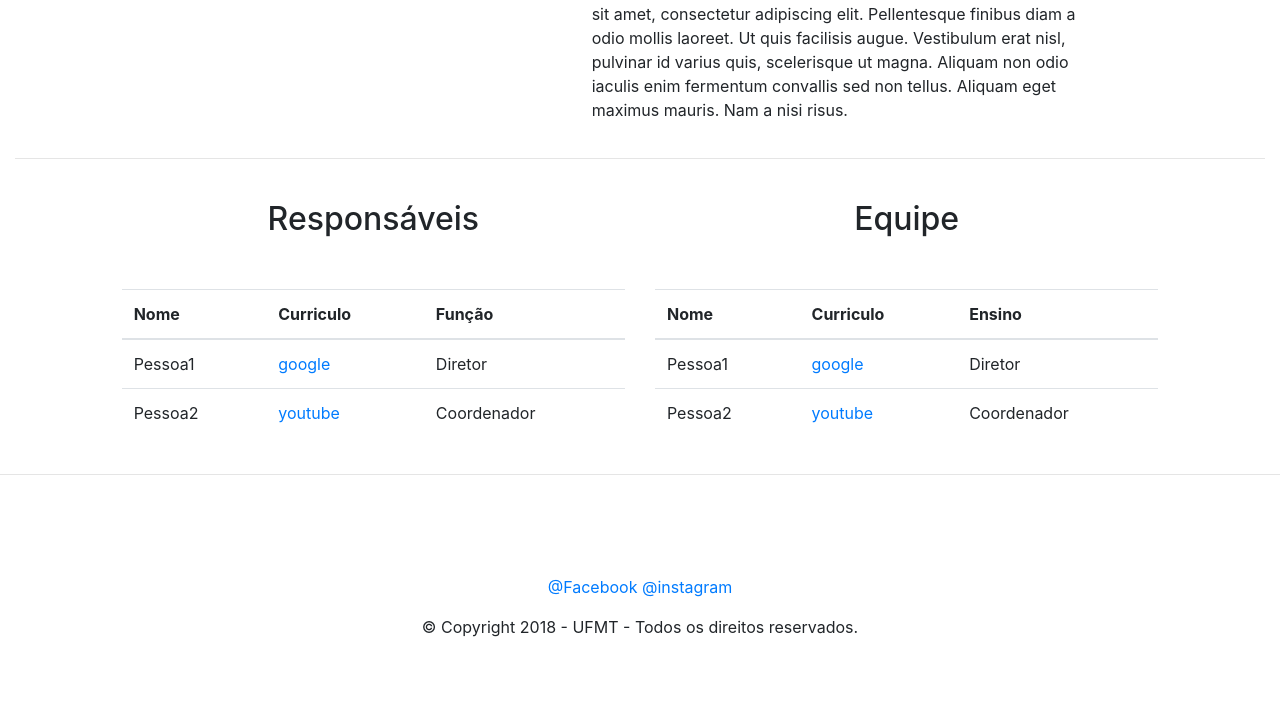
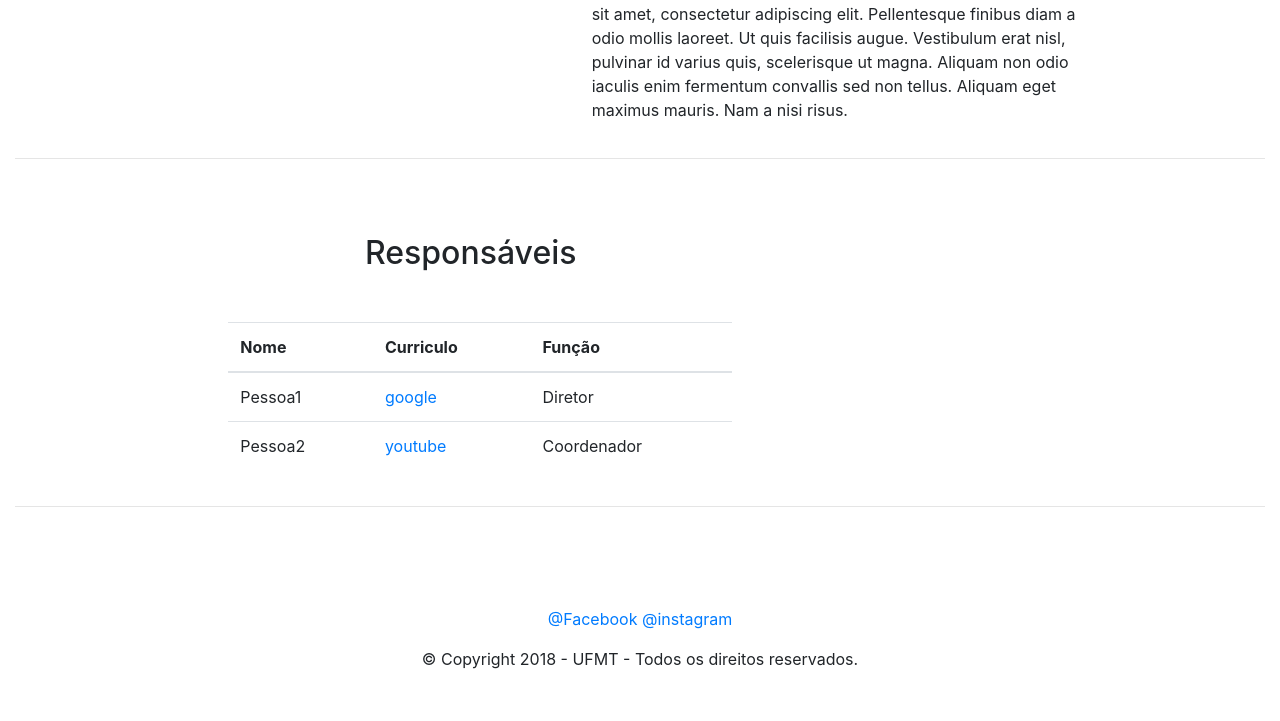
Before and after one commit to PascalBreno/Site-Eit, a PHP site: page /laboratorios.php in a window 1280 px wide. Shown: the part 805-1526 px from the top of the page. Before the commit the page ends 1442 px from the top, so only its background shows below. Run offline with PHP 8.4, Linux system fonts and the light colour scheme.

Commit message:
Revert "Incluido Equipe"
This reverts commit bd09f3d24e82c032ee95625b728ef64ff5357f59.

```diff
--- a/css/style.css
+++ b/css/style.css
@@ -95,7 +95,6 @@ footer {
   margin-left:60%;
 }
 .slidepersonalizado{
-  margin-top:5%;
   left:20%;
   width:55%;
 }
@@ -115,8 +114,9 @@ footer {
   margin-top:20px;
 }
 .responsaveis{
-  margin-top: 5%;
-  margin-bottom:10%;
+  margin-bottom: 50px;
+  margin-top: 75px;
+  margin-left:28%;
 }
 .tabelaresponsaveistd{
   border:none !important;
--- a/laboratorios.php
+++ b/laboratorios.php
@@ -24,8 +24,6 @@
     session_start();
     include "config.php";
 ?>
-
-
 <!-- Menu, não mudar entre as novas abas -->
 
 <div class = "container-fluid">
@@ -57,6 +55,11 @@
   </h1>
 </center>
 <!--  Fim  -->
+
+
+
+
+
 <!-- Slides -->
 <div class="row slidecomtexto">
     <div class="col col-md-7">
@@ -102,11 +105,11 @@
 <hr class="linhaabaixo" />
 <!-- Fim do Slide e descrição -->
 <!-- Nome dos responsáveis -->
+
+<h2 class="responsaveis">Responsáveis</h2>
 <div class="row">
-  <div class="col col-md-1"></div>
+  <div class="col col-md-2"></div>
   <div class="col col-md-5 ">
-  <!-- Parte dos responsáveis -->
-  <h2 class="responsaveis"><center>Responsáveis</center></h2>
     <table class="table table-hover tabelaresponsaveistd" id="tabelaresponsavel">
       <thead>
         <tr>
@@ -127,31 +130,7 @@
       </tr>
     </table>
   </div>
-  <div class="col col-md-5">
-  <!-- Parte da Equipe -->
-  <h2 class="responsaveis"><center>Equipe</center></h2>
-    <table class="table table-hover tabelaresponsaveistd" id="tabelaresponsavel">
-      <thead>
-        <tr>
-        <th>Nome</th>
-        <th>Curriculo</th>
-        <th>Ensino</th>
-        </tr>
-      </thead>
-      <tr>
-        <td>Pessoa1</td>
-        <td><a href="www.google.com.br" TARGET="_blank">google</a></td>
-        <td>Diretor</td>
-      </tr>
-      <tr>
-        <td>Pessoa2</td>
-        <td><a HREF="www.youtube.com.br" TARGET="_blank">youtube</a></td>
-        <td>Coordenador</td>
-      </tr>
-    </table>
-  </div>
-  </div>
-  <div class="col col-md-1"></div>
+  <div class="col col-md-5"></div>
 </div>
 <hr class ="linhaabaixo"/>
 
```
